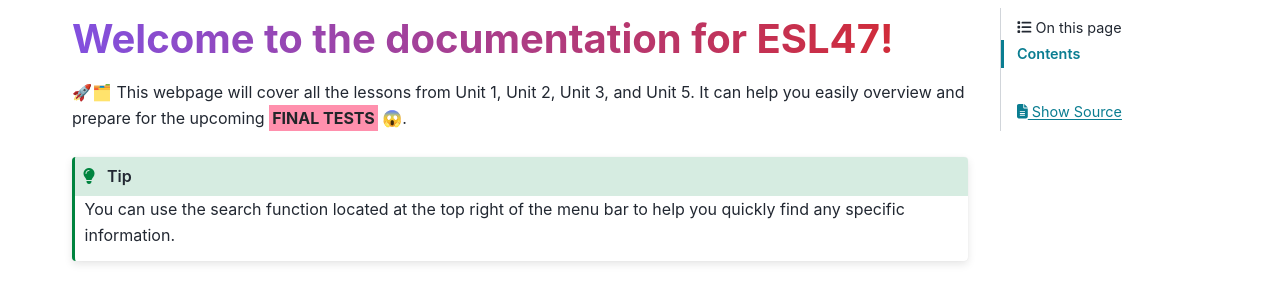
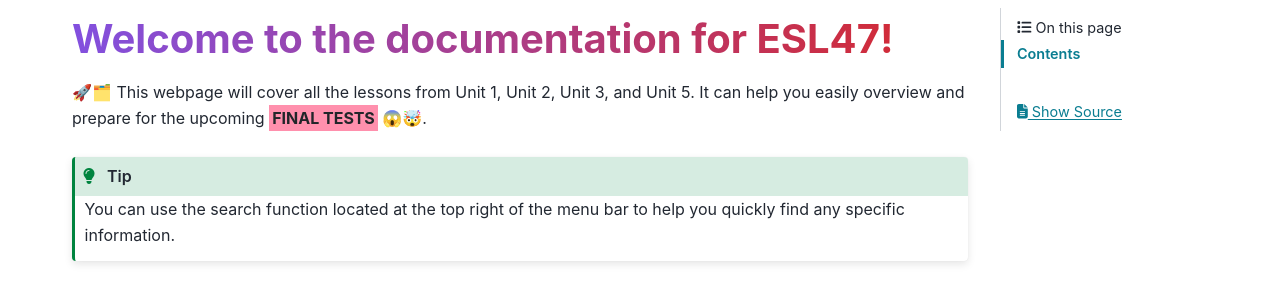
Before and after one commit to vpa24/ESL-47---Intermediate-Low-Integrated-Reading-Writing, a Sphinx documentation site: the page built from docs/source/index.rst, in a window 1280 px wide and 900 px high. Shown: the part 152-448 px from the top of the window. Built offline with Sphinx 7.4.7 and the PyData theme 0.15.4, drawn with Linux system fonts in a browser that asks for light colours; some web fonts are replaced.

Commit message:
added a emoji 'Exploding Head'

```diff
--- a/docs/source/index.rst
+++ b/docs/source/index.rst
@@ -4,7 +4,7 @@ Welcome to the documentation for ESL47!
 
 .. raw:: html
 
-      <p>🚀🗂️ This webpage will cover all the lessons from Unit 1, Unit 2, Unit 3, and Unit 5. It can help you easily overview and prepare for the upcoming <mark style="background: #FF5582A6; font-weight:bold">FINAL TESTS</mark> 😱.</p>
+      <p>🚀🗂️ This webpage will cover all the lessons from Unit 1, Unit 2, Unit 3, and Unit 5. It can help you easily overview and prepare for the upcoming <mark style="background: #FF5582A6; font-weight:bold">FINAL TESTS</mark> 😱🤯.</p>
 
 .. tip::
    .. raw:: html
```
